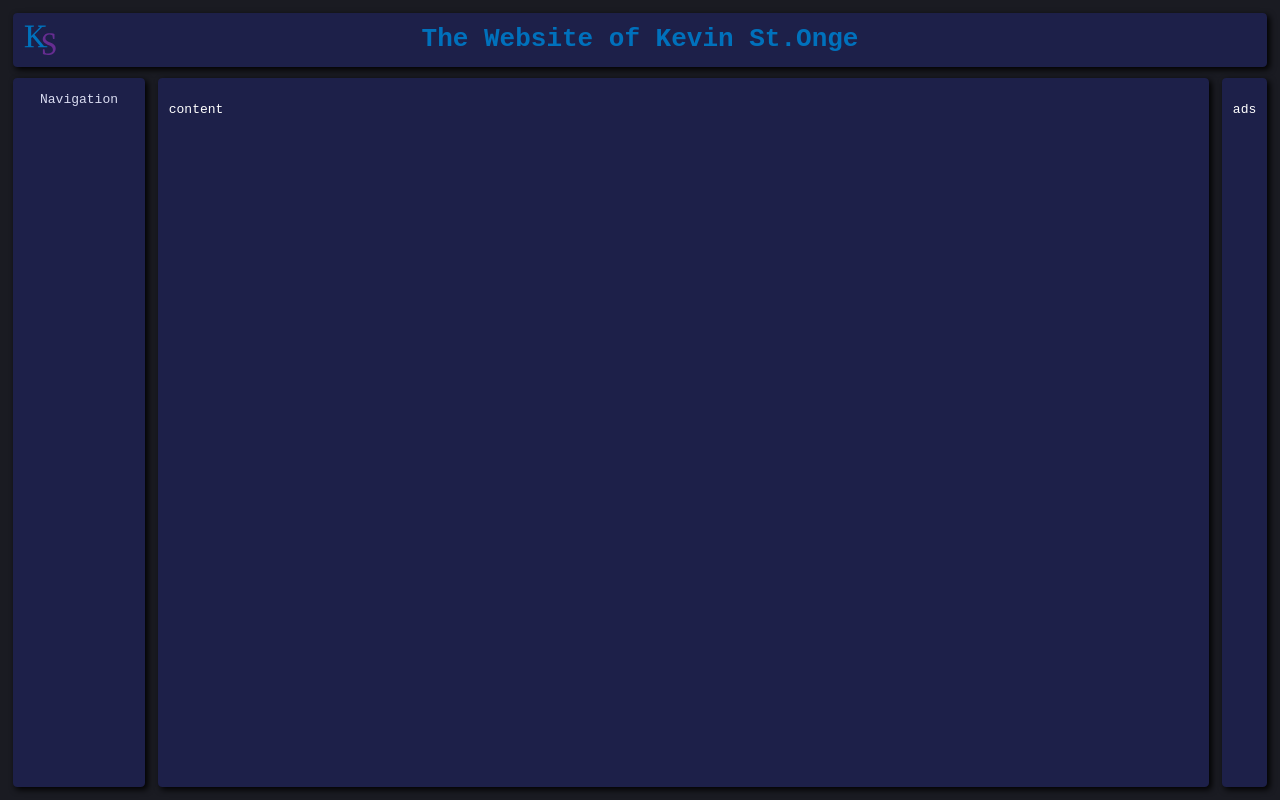
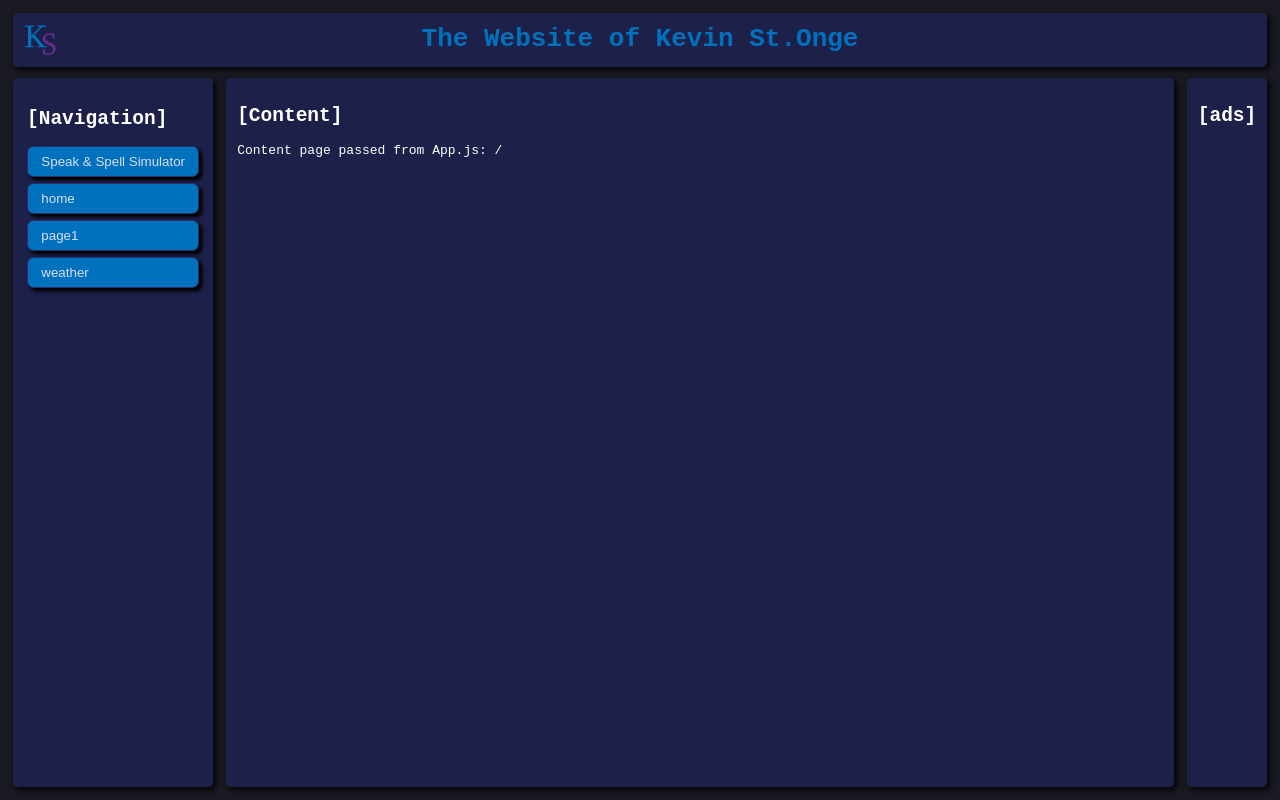
Before and after one commit to kevinstonge/homepage, a React (Create React App) app: page / in a window 1280 px wide. Built offline with nearby package versions, Linux system fonts and the light colour scheme.

Commit message:
navigation buttons and style

```diff
--- a/src/App.css
+++ b/src/App.css
@@ -27,4 +27,6 @@ h1 { color: var(--c1-6); }
 #logo-s {fill:var(--c2-4);}
 /* main grid */
 #main-grid { display: grid; grid-template-columns: max-content auto max-content; grid-column-gap: 1em; }
-#nav-container { padding: 1em 2em; }
+#nav-container { padding: 1em 1em; }
+#nav-container nav button { background-color: var(--c1-6); outline-style: none; border: 1px solid var(--c1-4); display: block; width: 100%; padding: 0.5em 1em; margin: 0.5em auto; color: var(--c1-8); border-radius: 0.5em; text-align: left; box-shadow: 0.25em 0.25em 0.25em black; }
+#nav-container nav button:hover { background-color: var(--c1-7); color: white; border: 1px solid var(--c1-8);}
--- a/src/App.js
+++ b/src/App.js
@@ -5,17 +5,26 @@ import NavBar from './layout/NavBar';
 import Content from './layout/Content';
 import Ads from './layout/Ads';
 import navFunc from './components/navFunc';
-function App() {
-  return (
+class App extends React.Component {
+  constructor(props) {
+    super(props);
+    this.state = {
+      pages: {"home": "/", "page1": "page1", "weather": "weather"},
+      currentPage: "/",
+    };
+  }
+  render () {
+    return(
       <div className="App">
         <Header navFunc={navFunc}/>
         <div id="main-grid">
-      <NavBar />
-      <Content />
+        <NavBar pages={this.state.pages} navFunc={navFunc}/>
+        <Content page={this.state.currentPage}/>
         <Ads />
         </div>
       </div>
     );
   }
+}
 
 export default App;
--- a/src/components/navFunc.js
+++ b/src/components/navFunc.js
@@ -1,5 +1,8 @@
 import isDescendant from './isDescendant';
 export default function navFunc(e) {
+    console.log(e.target.innerHTML);
     const documentHeader = document.querySelector('header');
     console.log('header clicked?',isDescendant(documentHeader,e.target))
+    //not sure how to set state from this scope
+    // setState({currentPage: "hi"})
 }
--- a/src/layout/Ads.js
+++ b/src/layout/Ads.js
@@ -4,7 +4,7 @@ export class Ads extends Component {
   render() {
     return (
       <div id="ads" className="visual-container">
-        <p>ads</p>
+        <h2>[ads]</h2>
       </div>
     )
   }
--- a/src/layout/Content.js
+++ b/src/layout/Content.js
@@ -4,7 +4,8 @@ export class Content extends Component {
   render() {
     return (
       <div id="content-container" className="visual-container">
-        <p>content</p>
+        <h2>[Content]</h2>
+        <p>Content page passed from App.js: {this.props.page}</p>
       </div>
     )
   }
--- a/src/layout/NavBar.js
+++ b/src/layout/NavBar.js
@@ -1,11 +1,13 @@
 import React, { Component } from 'react'
+export class NavBar extends Component {
 
-export class NavBar extends Component {
   render() {
     return (
       <div id="nav-container" className="visual-container">
+        <h2>[Navigation]</h2>
         <nav>
-            <a href="#">Navigation</a>
+            <button>Speak & Spell Simulator</button>
+            {Object.keys(this.props.pages).map(e=><button key={e} onClick={this.props.navFunc}>{e}</button>)}
         </nav>
       </div>
     )
```
Lines whose indentation alone changed are shown as unchanged.
